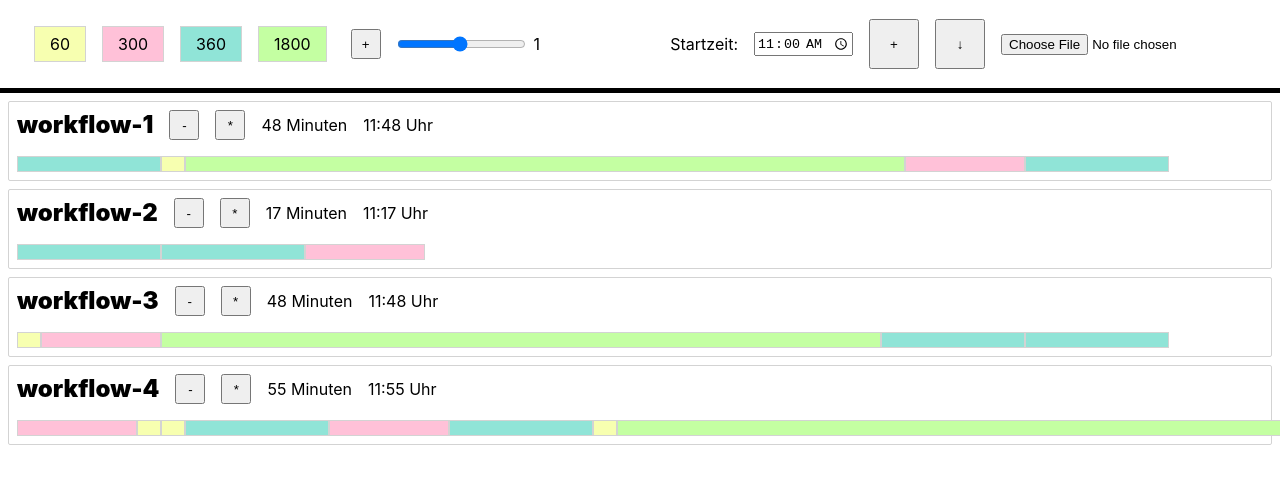
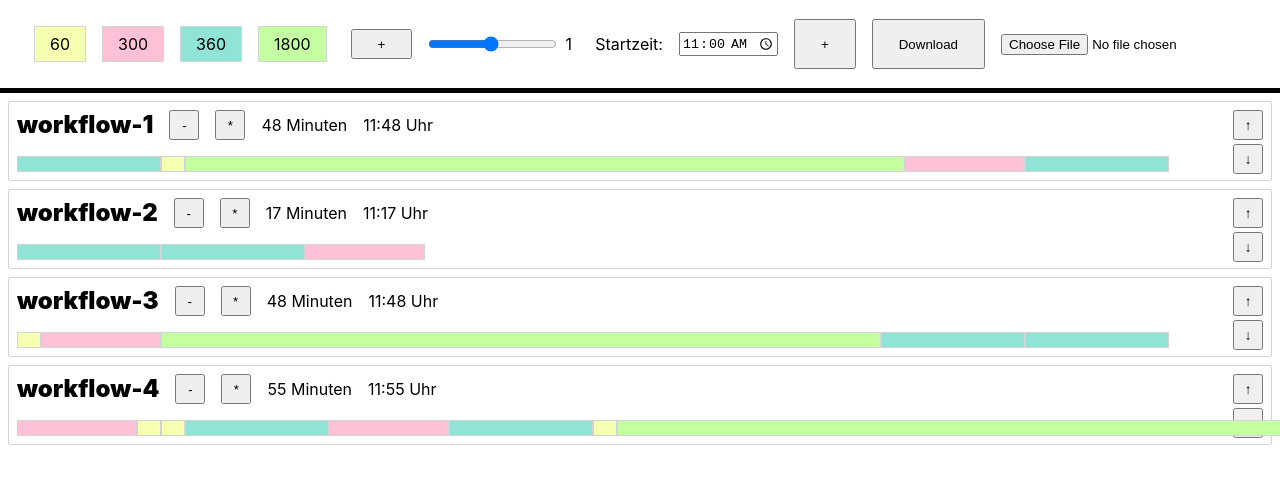
Before and after one commit to SimonSimonson/Workflow-Tool, a React (Create React App) app: page / in a window 1280 px wide. Shown: the top 484 px of the page. Built offline with nearby package versions, Linux system fonts and the light colour scheme.

Commit message:
alarm added

```diff
--- a/src/App.js
+++ b/src/App.js
@@ -67,7 +67,7 @@ const App = () => {
     setWorkflows(updatedWorkflows);
   };
 
-  //WORKFLOW MANAGEMENT
+  //WORKFLOW MANAGEMENT +++++++++++++++++++++++++++++++++++++++++++++++++++++++++++++++++++++++++++++++++++++++++++++++++++++++++++++++++
 
   const addBtnClick = () => {
     const workflowId = `workflow-${Date.now()}`;
@@ -97,60 +97,58 @@ const App = () => {
     setWorkflows(updatedWorkflows);
   };
 
-/*   const workflowRename = (workflowId, newName) => {
+  const workflowRename = (workflowId, newName) => {
     if (workflowId === newName)
       return true;
     if (workflows[newName] || !newName)
       return false;
     const workflow = workflows[workflowId];
-    const newWorkflow = { ...workflow, id: newName }
-    const updatedWorkflows = { ...workflows };
-    delete updatedWorkflows[workflowId];
-    const newWorkflows = { ...updatedWorkflows, [newName]: newWorkflow };
-    setWorkflows(newWorkflows);
-    return true;
-  } */
-
-  const workflowRename = (workflowId, newName) => {
-    if (workflowId === newName) {
-      return true;
-    }
-
-    if (workflows[newName] || !newName) {
-      return false;
-    }
-
-    const workflow = workflows[workflowId];
     const newWorkflow = { ...workflow, id: newName };
-
     const workflowIds = Object.keys(workflows);
     const oldWorkflowIndex = workflowIds.findIndex(id => id === workflowId);
-
     const first_half = workflowIds.slice(0, oldWorkflowIndex);
     const second_half = workflowIds.slice(oldWorkflowIndex + 1);
-
-    const newWorkflows = {
-      [newName]: newWorkflow
-    };
-
     const updatedWorkflows = {
       ...first_half.reduce((obj, id) => {
         obj[id] = workflows[id];
         return obj;
       }, {}),
-      ...newWorkflows,
+      [newName]: newWorkflow,
       ...second_half.reduce((obj, id) => {
         obj[id] = workflows[id];
         return obj;
       }, {})
     };
-
     setWorkflows(updatedWorkflows);
     return true;
   };
 
+  const workflowMove = (workflowId, dir) => {
+    //tauscht fälschlicherweise an dem Index den der Name des Workflows beinhaltet nicht die stelle wo gedrückt wird
+    const workflowIds = Object.keys(workflows);
+    const indexOfClickedWorkflow = workflowIds.findIndex(id => workflows[id].id === workflowId);
+    const swapIndex = indexOfClickedWorkflow + dir;
+    if (swapIndex < 0 || swapIndex > workflowIds.length-1)
+      return false
+    const swarpWorkflowId = workflowIds[swapIndex];
 
-  //FUNKTIONALITÄT
+    const updatedWorkflows = {
+      ...workflows,
+      [workflowId]: workflows[swarpWorkflowId],
+      [swarpWorkflowId]: workflows[workflowId]
+    };
+
+    console.log("INDEX: " + indexOfClickedWorkflow)
+    console.log("Switching with " + swarpWorkflowId + " at INDEX: " + swapIndex)
+    console.log(workflows)
+    console.log(updatedWorkflows)
+    setWorkflows(updatedWorkflows);
+
+    return true;
+  };
+
+
+  //FUNKTIONALITÄT +++++++++++++++++++++++++++++++++++++++++++++++++++++++++++++++++++++++++++++++++++++++++++++++
 
   const saveBtnClick = () => {
 
@@ -180,7 +178,7 @@ const App = () => {
     };
   }
 
-  //PIECES KONFIGURATION
+  //PIECE MANAGEMENT +++++++++++++++++++++++++++++++++++++++++++++++++++++++++++++++++++++++++++++++++++++++++++
 
   const updatePieces = (id, settings) => {
     const updatedPieces = { ...pieces, [id]: settings };
@@ -220,7 +218,7 @@ const App = () => {
           }
           const workflow_pieces = workflow.pieceIDs.map(pieceID => pieces[pieceID]);
           return (
-                <Workflow key={workflow.id} workflow={workflow} pieces={workflow_pieces} buttonclicked={deleteBtnClick} duplicateclicked={duplicateBtnClick} rename={workflowRename} pixelfaktor={pixelfaktor} gettimestring={getTimeString} workflowindex={index}/>
+            <Workflow key={workflow.id} workflow={workflow} pieces={workflow_pieces} buttonclicked={deleteBtnClick} duplicateclicked={duplicateBtnClick} rename={workflowRename} pixelfaktor={pixelfaktor} gettimestring={getTimeString} workflowindex={index} move={workflowMove}/>
           );
         })}
       </div>
--- a/src/components/Popup.js
+++ b/src/components/Popup.js
@@ -29,7 +29,7 @@ const Popup = ({ onSettingsChange, onColorChange,updateMessage, delMessage, addM
           </div>
           <label htmlFor='additionalText'>Additional Text:</label>
           <textarea name='additionalText' value={piece.additionalText} onChange={onSettingsChange} />
-          <h3>Messages:</h3>
+          <h3>Warnungen:</h3>
           {Object.values(piece.messages).map((message, index) => (
             <div key={index} className="message bordered" onDoubleClick={() => delMessage(index)}>
               <label htmlFor={`message-time-${index}`}>Time:</label>
--- a/src/components/Sidebar.js
+++ b/src/components/Sidebar.js
@@ -45,7 +45,7 @@ const Sidebar = ({ pieces, buttonclicked, savebuttonclicked, upload, updatepiece
                 onChange={handleStarttimeChange}
                 className="sidebar-button"
             />            <button onClick={buttonclicked} className="sidebar-button">+</button>
-            <button onClick={savebuttonclicked} className="sidebar-button">↓</button>
+            <button onClick={savebuttonclicked} className="sidebar-button">Download</button>
             <input type="file" accept=".txt" className="sidebar-button" onChange={upload} />
 
         </div>
--- a/src/components/Workflow.js
+++ b/src/components/Workflow.js
@@ -2,7 +2,7 @@ import React, { useState } from "react";
 import Piece from "./Piece";
 import { Droppable, Draggable } from "react-beautiful-dnd";
 
-const Workflow = ({ workflow, pieces, buttonclicked, duplicateclicked, rename, pixelfaktor, gettimestring, workflowindex }) => {
+const Workflow = ({ workflow, pieces, buttonclicked, duplicateclicked, rename, pixelfaktor, gettimestring, workflowindex, move }) => {
 
     const handleTitleChange = (e) => {
         if (!rename(workflow.id, e.target.textContent)) {
@@ -18,6 +18,16 @@ const Workflow = ({ workflow, pieces, buttonclicked, duplicateclicked, rename, p
     const handleDuplicateBtnClick = () => {
         duplicateclicked(workflow.id);
     };
+
+    const handleMoveUp = () => {
+        console.log(workflow.id)
+        move(workflow.id, 1);
+    };
+    const handleMoveDown = () => {
+        console.log(workflow.id)
+        move(workflow.id, -1);
+    };
+
 
     let sum = 0;
     pieces.forEach((element) => {
@@ -46,7 +56,10 @@ const Workflow = ({ workflow, pieces, buttonclicked, duplicateclicked, rename, p
                 <div className="summary">{sum / 60} Minuten</div>
                 <div className="summary">{finalTimeString} Uhr</div>
                 <div className="handle" //{...provided.dragHandleProps}
-                ></div>
+                >
+                    <button onClick={handleMoveDown}>↑</button>
+                    <button onClick={handleMoveUp}>↓</button>
+                </div>
             </div>
             <Droppable droppableId={workflow.id} direction="horizontal" type="piece">
                 {(provided) => (
@@ -72,6 +85,6 @@ const Workflow = ({ workflow, pieces, buttonclicked, duplicateclicked, rename, p
         </div>
     )
 }
-        //</Draggable>
+//</Draggable>
 
 export default Workflow;
--- a/src/style/style.css
+++ b/src/style/style.css
@@ -30,9 +30,9 @@
     margin: 0 8px;
 }
 .sidebar-portal button {
-    width: 50px;
     height: 50px;
     cursor: pointer;
+    padding: 0 25px;
 }
 
 .popup h2{
@@ -84,7 +84,6 @@
     margin: 0 8px;
 }
 .sidebar-portal .add-piece {
-    width: 30px;
     height: 30px;
     margin-left: 8px;
 }
@@ -138,6 +137,9 @@
     height: 30px;
     width: 30px;
 }
+.handle button {
+    margin: 0 0 4px 0;
+}
 .summary {
     margin: 13px 8px;
 }
@@ -146,8 +148,6 @@
     height: 8px; /* Initial height */
     transition: height 0.3s; /* Add transition for smooth animation */
     font-size: 12px;
+    color: grey;
     margin-top: -8px;
   }
-
-  .toolbox:hover {
-  }
```
Lines whose indentation alone changed are shown as unchanged.
